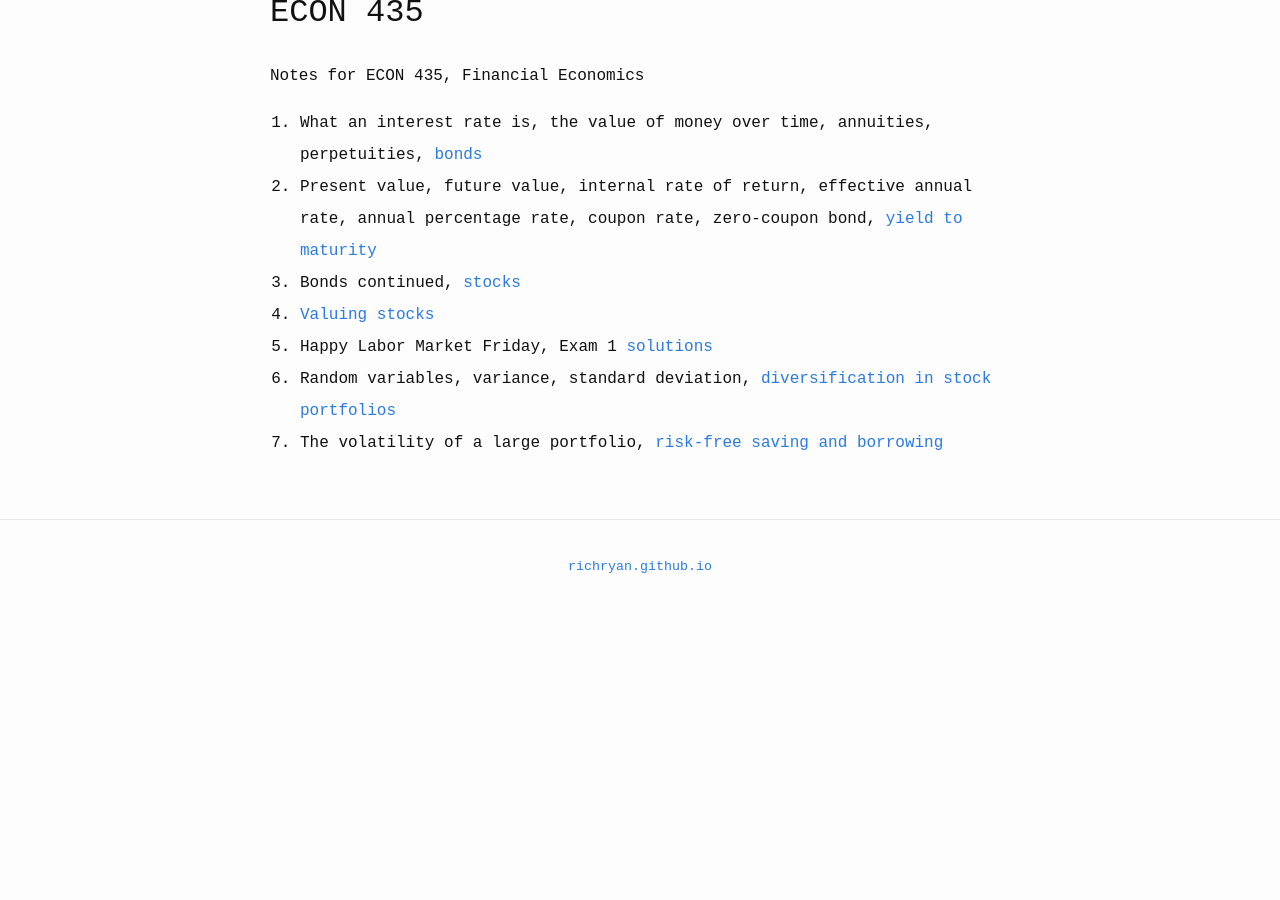
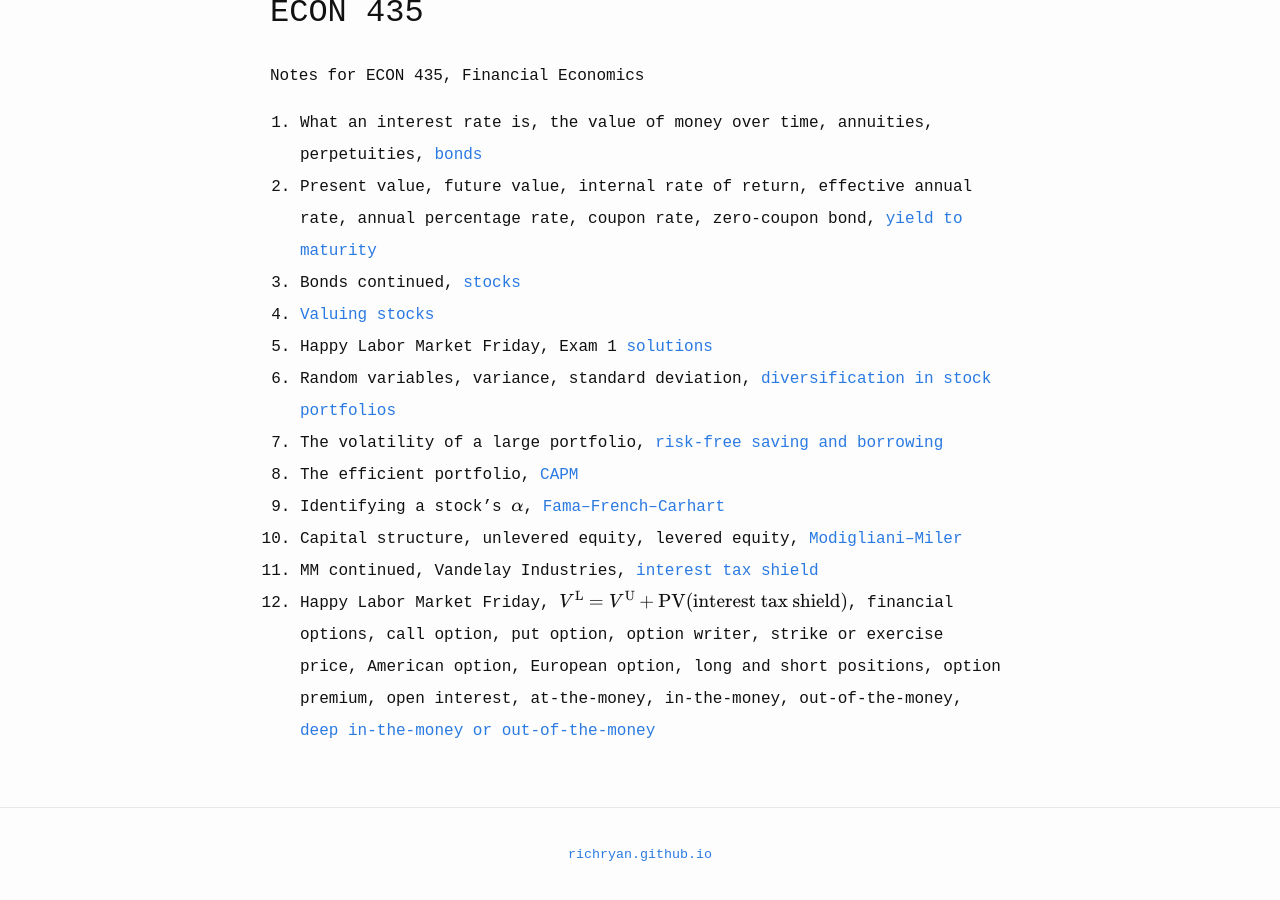
Before and after one commit to richryan/richryan.github.io, a Jekyll site: the page built from Notes.md, in a window 1280 px wide and 900 px high, scrolled down 1441 px. Built offline with Jekyll 4.4.1, drawn with Linux system fonts in a browser that asks for light colours; formulas are drawn with MathJax 3; before the commit the page ends 2053 px from its top, so only the background shows below that.

Commit message:
Update 435 notes

```diff
--- a/Notes.md
+++ b/Notes.md
@@ -62,3 +62,11 @@ zero-coupon bond,
 5. Happy Labor Market Friday, Exam 1 [solutions]({{ site.url }}/pdfs/econ435/w2016_class5.pdf)
 6. Random variables, variance, standard deviation, [diversification in stock portfolios]({{ site.url }}/pdfs/econ435/w2016_class6.pdf)
 7. The volatility of a large portfolio, [risk-free saving and borrowing]({{ site.url }}/pdfs/econ435/w2016_class7.pdf)
+8. The efficient portfolio, [CAPM]({{ site.url }}/pdfs/econ435/w2016_class8.pdf)
+9. Identifying a stock's \\(\alpha\\), [Fama--French--Carhart]({{ site.url }}/pdfs/econ435/w2016_class9.pdf)
+10. Capital structure, unlevered equity, levered equity, [Modigliani--Miler]({{ site.url }}/pdfs/econ435/w2016_class10.pdf)
+11. MM continued, Vandelay Industries, [interest tax shield]({{ site.url }}/pdfs/econ435/w2016_class11.pdf)
+12. Happy Labor Market Friday, \\(V^{\text{L}} = V^{\text{U}} + \text{PV}(\text{interest tax shield})\\), financial options,
+call option, put option, option writer, strike or exercise price, American option, European option, long and short positions,
+option premium, open interest, at-the-money, in-the-money, out-of-the-money,
+[deep in-the-money or out-of-the-money]({{ site.url }}/pdfs/econ435/w2016_class12.pdf)
```
